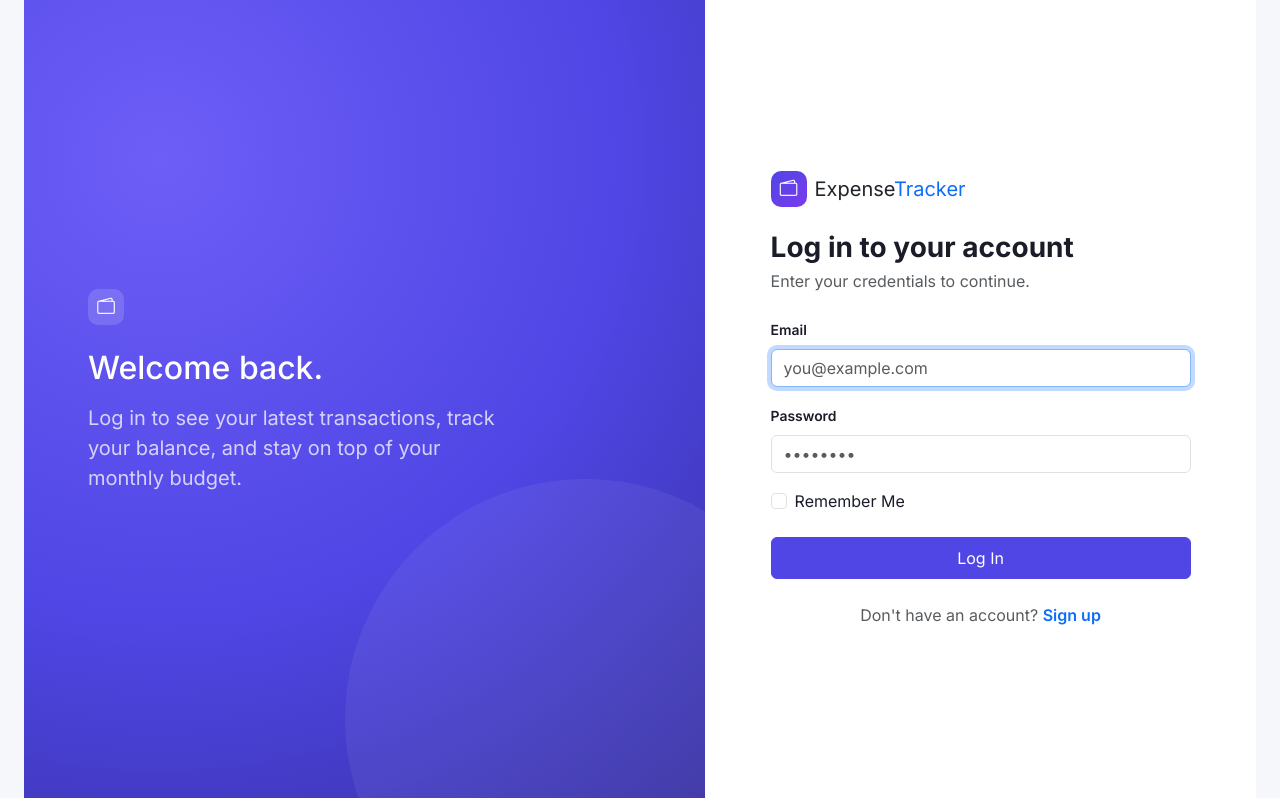
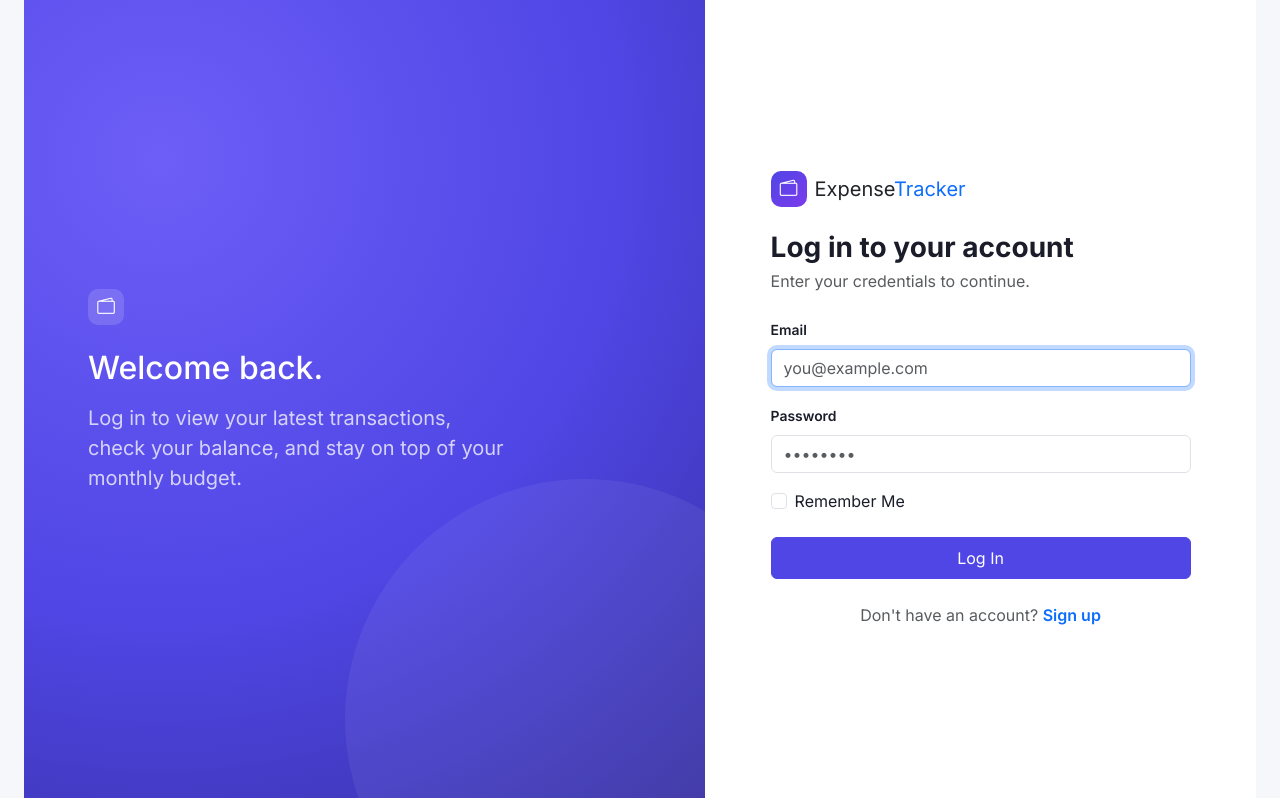
Before and after one commit to waqasqasid/expense-tracker-application, a Flask app: page /auth/login in a window 1280 px wide. Shown: the part 88-886 px from the top of the page. Run offline with Flask 3, Linux system fonts and the light colour scheme.

Commit message:
update log in page code.

```diff
--- a/app/templates/auth/login.html
+++ b/app/templates/auth/login.html
@@ -8,7 +8,7 @@
       <div class="brand-icon mb-4" style="background:rgba(255,255,255,.15);"><i class="bi bi-wallet2"></i></div>
       <h2 class="fw-800 mb-3">Welcome back.</h2>
       <p class="opacity-75 fs-5" style="max-width:420px;">
-        Log in to see your latest transactions, track your balance, and stay
+        Log in to view your latest transactions, check your balance, and stay
         on top of your monthly budget.
       </p>
     </div>
```
